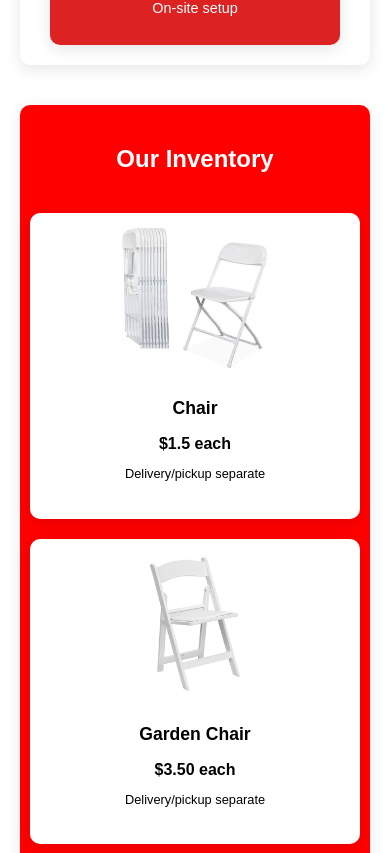
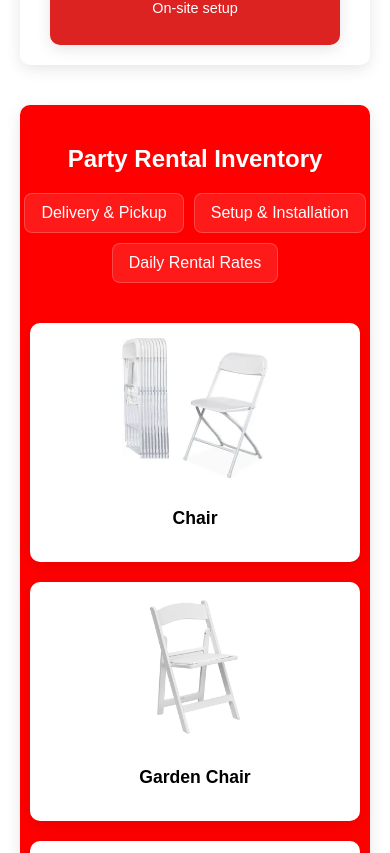
Before and after one commit to BhaskarTheCoder/hare-rama-events, a React (Create React App) app: page / in a window 390 px wide. Shown: the part 3572-4425 px from the top of the page. Built offline with nearby package versions, Linux system fonts and the light colour scheme.

Commit message:
feat: redesign inventory section with service boxes and clean item display

```diff
--- a/public/index.html
+++ b/public/index.html
@@ -5,29 +5,38 @@
     <link rel="icon" href="%PUBLIC_URL%/favicon.ico" />
     <meta name="viewport" content="width=device-width, initial-scale=1" />
     <meta name="theme-color" content="#000000" />
-    <meta
-      name="description"
-      content="Web site created using create-react-app"
-    />
+
+    <!-- Company/SEO description -->
+    <meta name="description" content="Hare Rama Events – Making your events memorable. From dream weddings to corporate galas, we bring your vision to life." />
+
+    <!-- Social sharing: Open Graph (Facebook, WhatsApp, LinkedIn, etc) -->
+    <meta property="og:title" content="Hare Rama Events" />
+    <meta property="og:description" content="Your One-Stop Shop for Unforgettable Events. From dream weddings to corporate galas, we bring your vision to life." />
+    <meta property="og:url" content="https://hareramaevents.com/" />
+    <!-- Optional: add your logo/banner image below -->
+    <!-- <meta property="og:image" content="https://hareramaevents.com/my-logo-image.png" /> -->
+
+    <!-- Social sharing: Twitter (X) -->
+    <meta name="twitter:title" content="Hare Rama Events" />
+    <meta name="twitter:description" content="Your One-Stop Shop for Unforgettable Events. From dream weddings to corporate galas, we bring your vision to life." />
+    <!-- <meta name="twitter:image" content="https://hareramaevents.com/my-logo-image.png" /> -->
+    <meta name="twitter:card" content="summary_large_image" />
+
     <link rel="apple-touch-icon" href="%PUBLIC_URL%/logo192.png" />
-    <!--
-      manifest.json provides metadata used when your web app is installed on a
-      user's mobile device or desktop. See https://developers.google.com/web/fundamentals/web-app-manifest/
-    -->
     <link rel="manifest" href="%PUBLIC_URL%/manifest.json" />
-    <!--
-      Notice the use of %PUBLIC_URL% in the tags above.
-      It will be replaced with the URL of the `public` folder during the build.
-      Only files inside the `public` folder can be referenced from the HTML.
-
-      Unlike "/favicon.ico" or "favicon.ico", "%PUBLIC_URL%/favicon.ico" will
-      work correctly both with client-side routing and a non-root public URL.
-      Learn how to configure a non-root public URL by running `npm run build`.
-    -->
     <title>Hare Rama Events</title>
   </head>
   <body>
-    <noscript>You need to enable JavaScript to run this app.</noscript>
+    <noscript>
+      <h1>Your One-Stop Shop for Unforgettable Events</h1>
+      <p>
+        From dream weddings to corporate galas, we bring your vision to life.<br />
+        <strong>Hare Rama Events</strong>
+      </p>
+      <p>
+        You need to enable JavaScript to run this app.
+      </p>
+    </noscript>
     <div id="root"></div>
     <!--
       This HTML file is a template.
--- a/src/pages/Home.jsx
+++ b/src/pages/Home.jsx
@@ -215,15 +215,18 @@ export default function Home() {
       </section>
 
       <section className="inventory-section">
-  <h2>Our Inventory</h2>
+  <h2>Party Rental Inventory</h2>
+  <div className="inventory-services">
+    <div className="service-box">Delivery & Pickup</div>
+    <div className="service-box">Setup & Installation</div>
+    <div className="service-box">Daily Rental Rates</div>
+  </div>
   <div className="inventory-grid">
     {inventory.map((item, index) => (
       <div key={index} className="inventory-card">
         <img src={item.image} alt={item.name} />
         <div className="inventory-info">
           <h3>{item.name}</h3>
-          <p className="inventory-price">{item.price}</p>
-          <p className="inventory-delivery">{item.delivery}</p>
         </div>
       </div>
     ))}
--- a/src/styles/Home.css
+++ b/src/styles/Home.css
@@ -263,9 +263,32 @@ section {
 .inventory-section h2 {
   font-size: 2rem;
   color: var(--secondary-color);
+  margin-bottom: 20px;
+  text-align: center;
+}
+
+.inventory-services {
+  display: flex;
+  justify-content: center;
+  gap: 15px;
   margin-bottom: 40px;
+  flex-wrap: wrap;
+}
+
+.service-box {
+  background-color: rgba(255, 255, 255, 0.1);
+  color: white;
+  font-size: 1.1rem;
+  font-weight: 500;
+  padding: 12px 20px;
+  border-radius: 8px;
   text-align: center;
+  border: 1px solid rgba(255, 255, 255, 0.2);
+  transition: background-color 0.3s ease;
+}
 
+.service-box:hover {
+  background-color: rgba(255, 255, 255, 0.2);
 }
 
 /* Grid layout */
@@ -446,6 +469,15 @@ section {
     font-size: 1.5rem; /* Smaller section headings */
   }
 
+  .inventory-services {
+    gap: 10px;
+  }
+
+  .service-box {
+    font-size: 1rem;
+    padding: 10px 16px;
+  }
+
   .services-grid, .inventory-grid {
     grid-template-columns: 1fr; /* Stack cards on mobile */
     gap: 20px;
```
